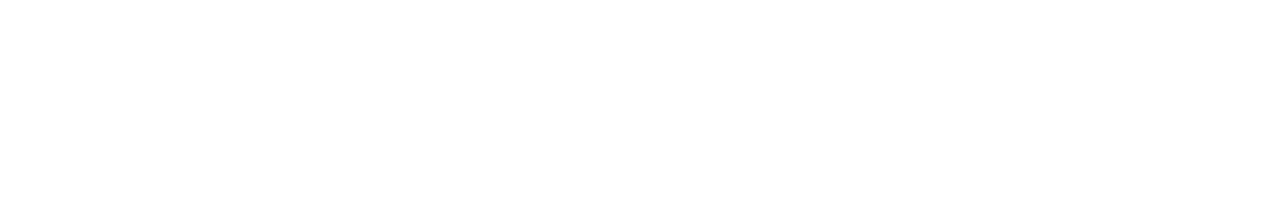
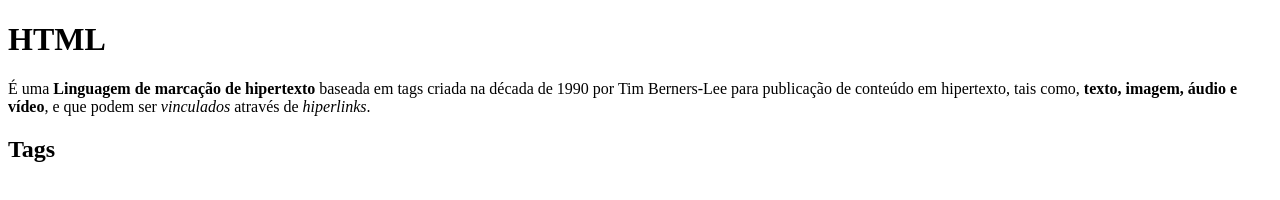
Before and after one commit to GabrieleDorgi/primeiro_site, a plain HTML site: page index.html in a window 1280 px wide. Drawn offline with Linux system fonts and the light colour scheme.

Commit message:
atualização index branch secundária

```diff
--- a/index.html
+++ b/index.html
@@ -4,9 +4,11 @@
     <meta charset="UTF-8">
     <meta http-equiv="X-UA-Compatible" content="IE=edge">
     <meta name="viewport" content="width=device-width, initial-scale=1.0">
-    <title>Document</title>
+    <title>HTML-Definições</title>
 </head>
 <body>
-
+    <h1>HTML</h1>
+    <p>É uma <b>Linguagem de marcação de hipertexto</b> baseada em tags criada na década de 1990 por Tim Berners-Lee para publicação de conteúdo em hipertexto, tais como, <strong>texto, imagem, áudio e vídeo</strong>, e que podem ser <i>vinculados</i> através de <em>hiperlinks</em>.</p>
+    <h2>Tags</h2>
 </body>
 </html>
```
